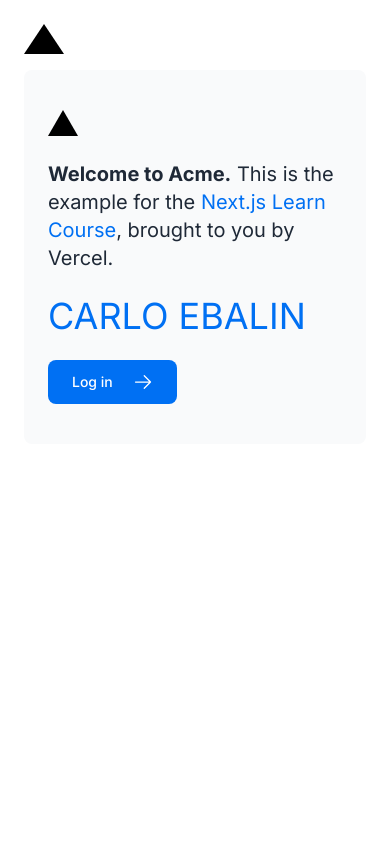
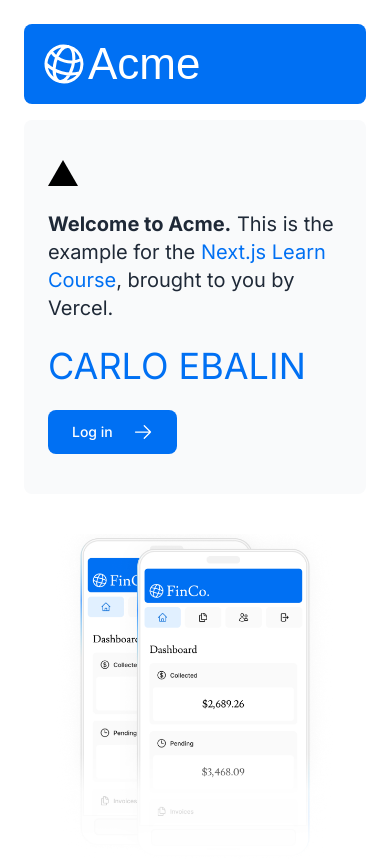
Before and after one commit to CarloBoang/nextjs-dashboard, a Next.js app: page / in a window 390 px wide. Shown: the top 860 px of the page. Built offline with nearby package versions, Linux system fonts and the light colour scheme; a web font is replaced by a local one.

Commit message:
added image

```diff
--- a/app/layout.tsx
+++ b/app/layout.tsx
@@ -1,5 +1,5 @@
 import '@/app/ui/global.css';
-import { inter } from '@/app/ui/font';
+import { inter } from '@/app/ui/fonts';
 
 export default function RootLayout({
   children,
--- a/app/page.tsx
+++ b/app/page.tsx
@@ -2,18 +2,13 @@
 import { ArrowRightIcon } from '@heroicons/react/24/outline';
 import Link from 'next/link';
 import styles from '@/app/ui/home.module.css';
-import { lusitana } from '@/app/ui/font';
+import { lusitana } from '@/app/ui/fonts';
 import Image from 'next/image';
 
 export default function Page() {
   return (
     <main className="flex min-h-screen flex-col p-6">
-      <div className={styles.shape}>
-        {/* <AcmeLogo /> */}
-        <img
-  src="/hero.png"
-  alt="Screenshots of the dashboard project showing desktop version"
-/>
+      <div className="flex h-20 shrink-0 items-end rounded-lg bg-blue-500 p-4 md:h-52"> <AcmeLogo />
       </div>
       <div className="mt-4 flex grow flex-col gap-4 md:flex-row">
         <div className="flex flex-col justify-center gap-6 rounded-lg bg-gray-50 px-6 py-10 md:w-2/5 md:px-20">
@@ -45,6 +40,13 @@
         className="hidden md:block"
         alt="Screenshots of the dashboard project showing desktop version"
       />
+       <Image
+        src="/hero-mobile.png"
+        width={560}
+        height={620}
+        className="block md:hidden"
+        alt="Screenshot of the dashboard project showing mobile version"
+      />
         </div>
       </div>
     </main>
```
Also changed, not shown: app/ui/fonts.ts (renamed from app/ui/font.ts).
